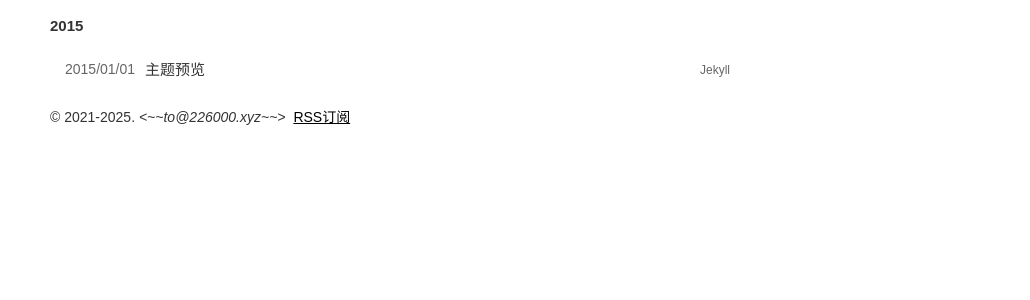
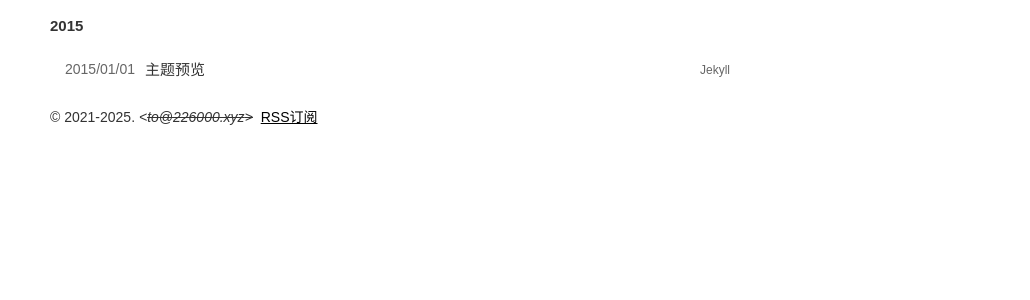
Before and after one commit to Suyuqu/Tmaize, a Jekyll site: the page built from index.html, in a window 1280 px wide. Shown: the part 501-801 px from the top of the page, without its empty margins (250-1280 px from the left). Built offline with Jekyll 4.4.1, drawn with Linux system fonts in a browser that asks for light colours; some web fonts are replaced; part of the change alters nothing that is shown.

```diff
--- a/_config.yml
+++ b/_config.yml
@@ -5,7 +5,7 @@ title: 但这显然不是，我叙述我的故事。
 description: 个人博客
 keywords: 博客
 author: bottas77
-footerText: '© 2021-2025. <i>&lt;~~to@226000.xyz~~&gt;</i>'
+footerText: '© 2021-2025. <i>&lt;<del>to@226000.xyz<del>&gt;</i>'
 
 # 这些不要动
 permalink: /posts/:year/:month/:day/:title.html
```
